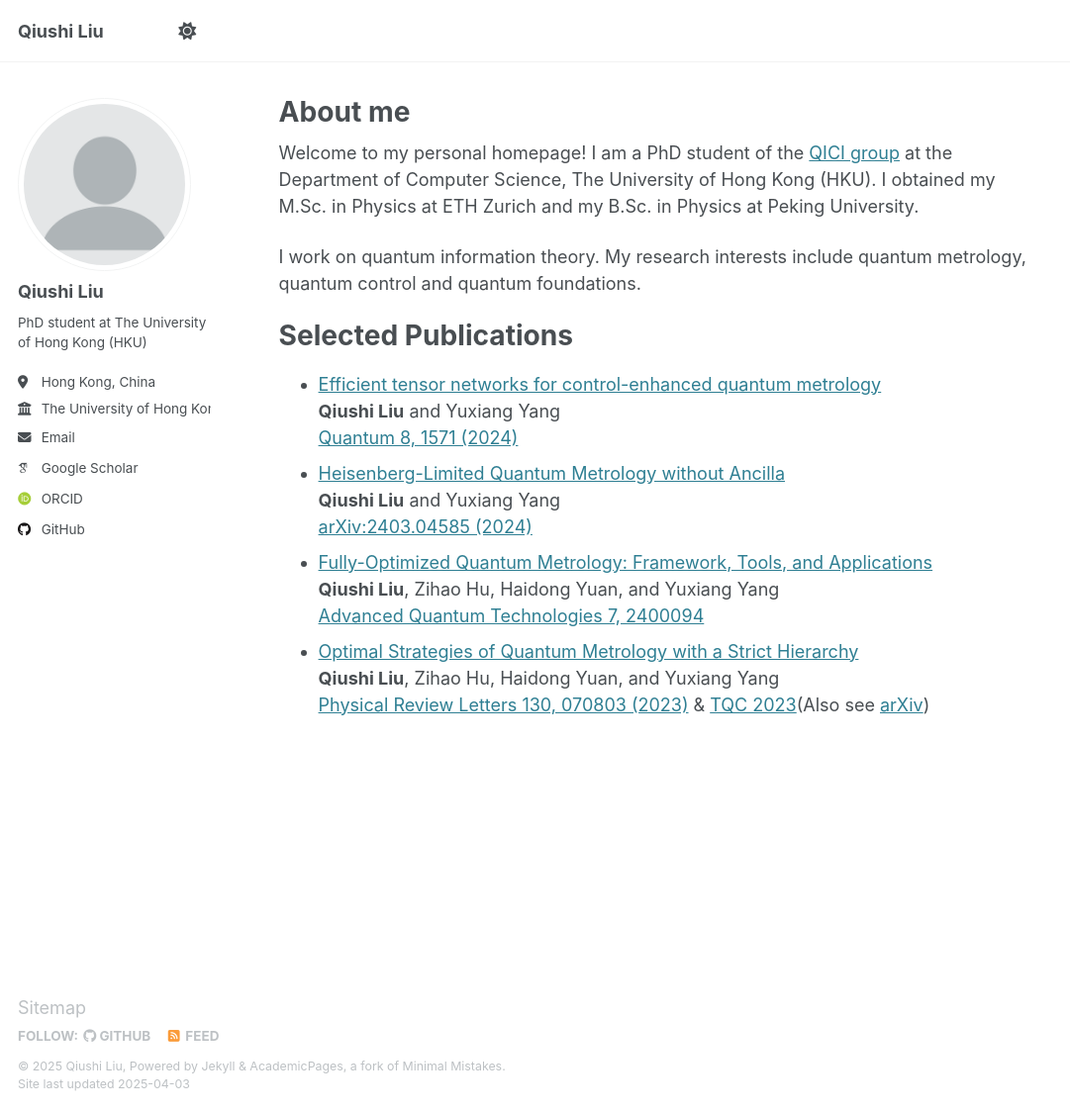
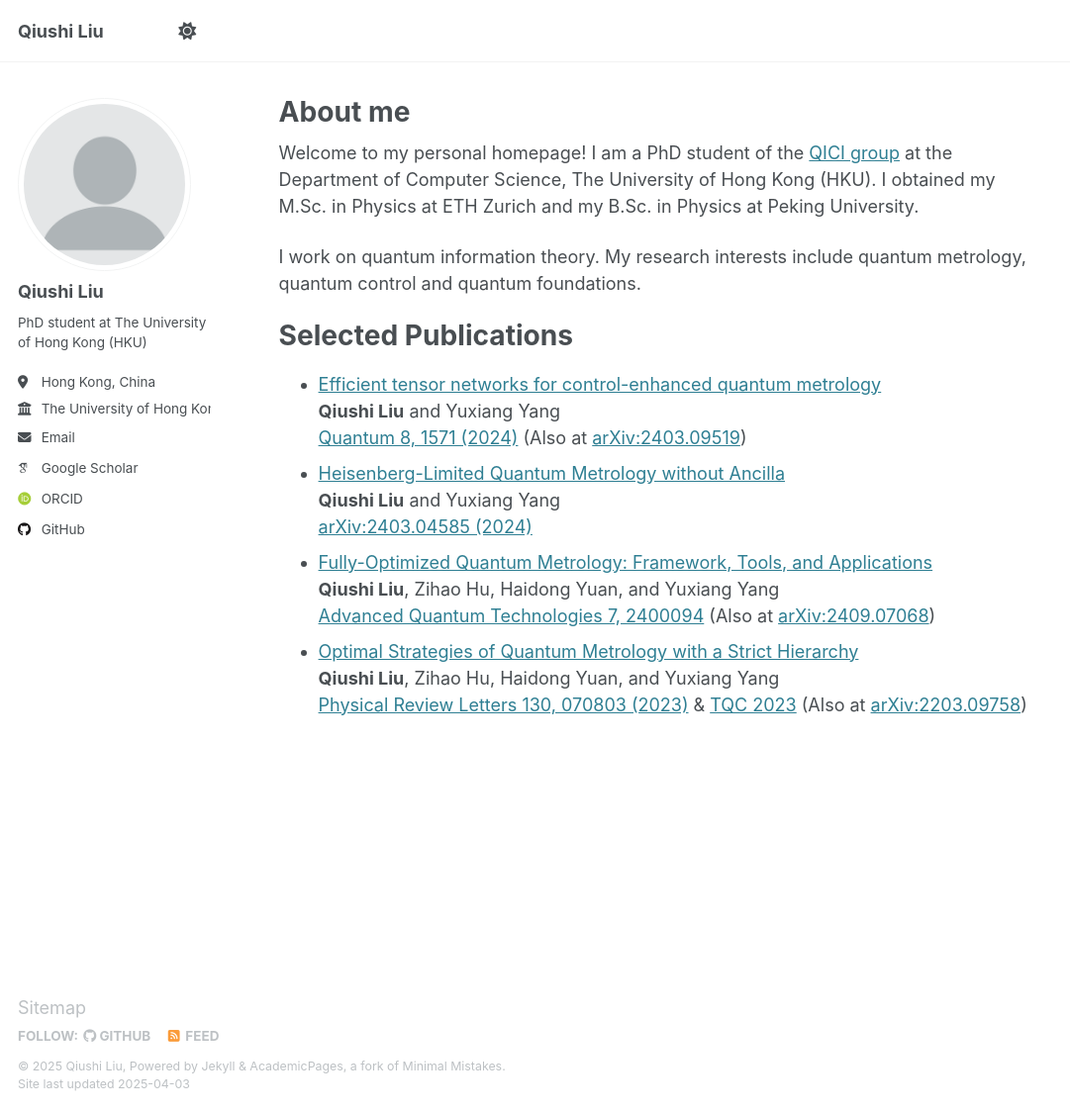
Before and after one commit to qiushi-liu/qiushi-liu.github.io, a Jekyll site: the page built from _pages/about.md, in a window 1280 px wide and 1124 px high. Shown: the whole window at 99% size, without its empty margins (0-1081 px from the left). Built offline with Jekyll 4.4.1, drawn with Linux system fonts in a browser that asks for light colours; some web fonts are replaced.

Commit message:
Update about.md

```diff
--- a/_pages/about.md
+++ b/_pages/about.md
@@ -15,13 +15,13 @@ Selected Publications
 ======
 * [Efficient tensor networks for control-enhanced quantum metrology](https://doi.org/10.22331/q-2024-12-18-1571)\\
   **Qiushi Liu** and Yuxiang Yang\\
-  [Quantum 8, 1571 (2024)](https://doi.org/10.22331/q-2024-12-18-1571)
+  [Quantum 8, 1571 (2024)](https://doi.org/10.22331/q-2024-12-18-1571) (Also at [arXiv:2403.09519](https://arxiv.org/abs/2403.09519))
 * [Heisenberg-Limited Quantum Metrology without Ancilla](https://arxiv.org/abs/2403.04585)\\
   **Qiushi Liu** and Yuxiang Yang\\
   [arXiv:2403.04585 (2024)](https://arxiv.org/abs/2403.04585)
 * [Fully-Optimized Quantum Metrology: Framework, Tools, and Applications](https://doi.org/10.1002/qute.202400094)\\
   **Qiushi Liu**, Zihao Hu, Haidong Yuan, and Yuxiang Yang\\
-  [Advanced Quantum Technologies 7, 2400094](https://doi.org/10.1002/qute.202400094)
+  [Advanced Quantum Technologies 7, 2400094](https://doi.org/10.1002/qute.202400094) (Also at [arXiv:2409.07068](https://arxiv.org/abs/2409.07068))
 * [Optimal Strategies of Quantum Metrology with a Strict Hierarchy](https://doi.org/10.1103/PhysRevLett.130.070803)\\
   **Qiushi Liu**, Zihao Hu, Haidong Yuan, and Yuxiang Yang\\
-  [Physical Review Letters 130, 070803 (2023)](https://doi.org/10.1103/PhysRevLett.130.070803) & [TQC 2023](https://tqc-conference.org/tqc2023/)(Also see [arXiv](https://arxiv.org/abs/2203.09758))
+  [Physical Review Letters 130, 070803 (2023)](https://doi.org/10.1103/PhysRevLett.130.070803) & [TQC 2023](https://tqc-conference.org/tqc2023/) (Also at [arXiv:2203.09758](https://arxiv.org/abs/2203.09758))
```
